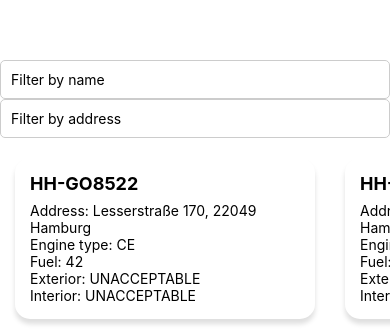
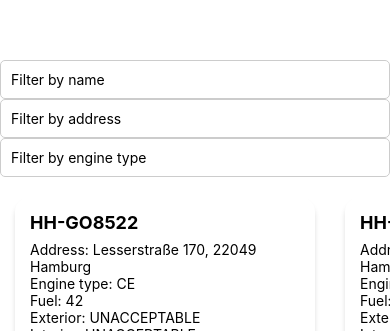
Before and after one commit to kikani-parth/rn-car-map, a React Native app: screen /CarList in a window 390 px wide. Shown: the part 513-844 px from the top of the page. Built offline with nearby package versions, Linux system fonts and the light colour scheme.

Commit message:
add engineType filter

```diff
--- a/src/components/FilterControls.js
+++ b/src/components/FilterControls.js
@@ -22,6 +22,14 @@ const FilterControls = ({ filters, onFilterChange }) => {
         value={filters.address}
         onChangeText={(text) => onFilterChange('address', text)}
       />
+      <TextInput
+        autoCapitalize="none"
+        autoCorrect={false}
+        style={styles.engineTypeFilterInput}
+        placeholder="Filter by engine type"
+        value={filters.engineType}
+        onChangeText={(text) => onFilterChange('engineType', text)}
+      />
     </View>
   );
 };
@@ -42,6 +50,12 @@ const styles = StyleSheet.create({
     padding: 10,
     borderRadius: 5,
   },
+  engineTypeFilterInput: {
+    borderColor: '#ccc',
+    borderWidth: 1,
+    padding: 10,
+    borderRadius: 5,
+  },
 });
 
 export default FilterControls;
--- a/src/components/FilteredCarList.js
+++ b/src/components/FilteredCarList.js
@@ -7,7 +7,11 @@ import CarList from './CarList';
 import { filterCars } from '../utils/filterUtils';
 
 const FilteredCarList = ({ cars }) => {
-  const [filters, setFilters] = useState({ name: '', address: '' });
+  const [filters, setFilters] = useState({
+    name: '',
+    address: '',
+    engineType: '',
+  });
 
   const handleFilterChange = (filterType, value) => {
     setFilters((prevFilters) => ({
@@ -16,7 +20,12 @@ const FilteredCarList = ({ cars }) => {
     }));
   };
 
-  const filteredCars = filterCars(cars, filters.name, filters.address);
+  const filteredCars = filterCars(
+    cars,
+    filters.name,
+    filters.address,
+    filters.engineType
+  );
   return (
     <View style={styles.container}>
       <FilterControls filters={filters} onFilterChange={handleFilterChange} />
```
